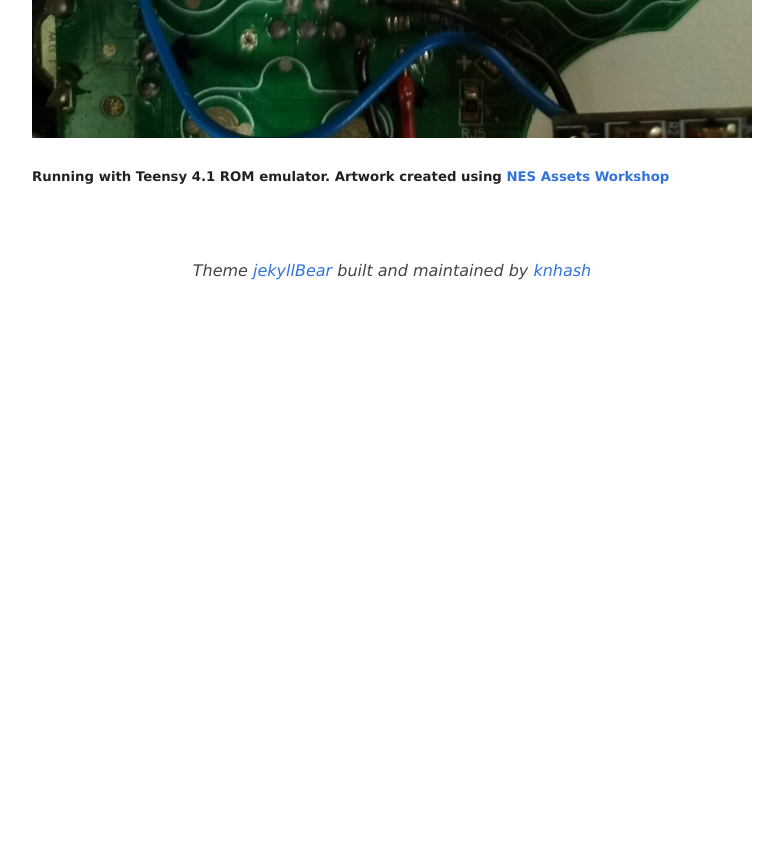
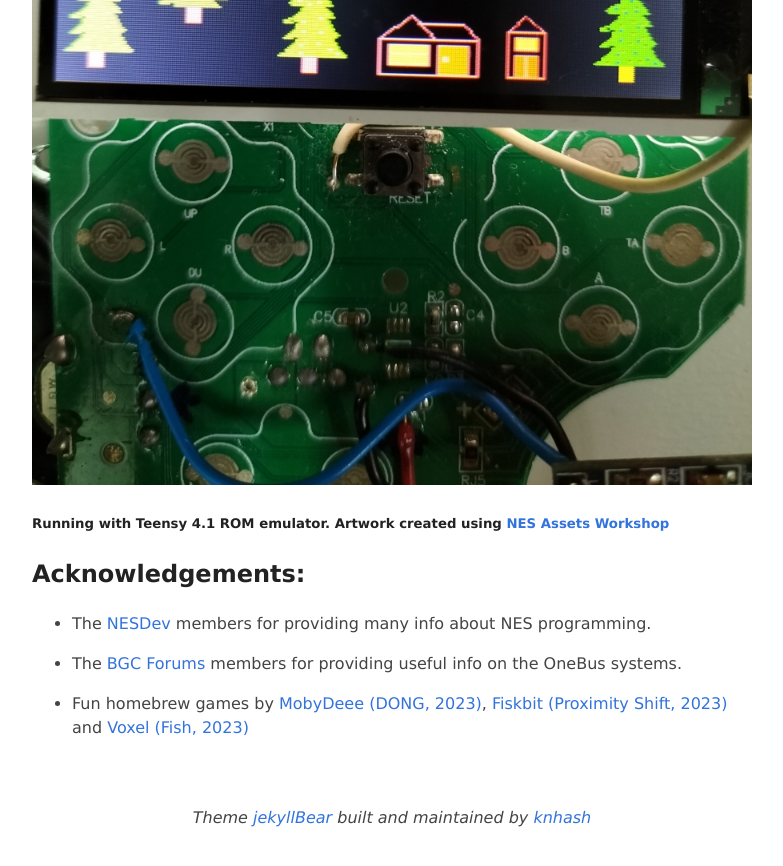
Before and after one commit to nyh-workshop/Custom-ROM-Sup-Game-Box-400in1, a Jekyll site: the page built from index.markdown, in a window 1280 px wide and 900 px high, scrolled down 2684 px. Shown: the top 866 px of the window, without its empty margins (248-1031 px from the left). Built offline with Jekyll 4.4.1, drawn with Linux system fonts in a browser that asks for light colours; emoji names are drawn with the system emoji font; before the commit the page ends 3037 px from its top, so only the background shows below that; some of the changed text lies outside the part shown.

Commit message:
Added more info and PCB link

```diff
--- a/index.markdown
+++ b/index.markdown
@@ -22,9 +22,20 @@
 
 ## Running a Custom ROM:
 
+![Sup 400-in-1 complete with ROM adaptor](images/sup400in1-ROM_withROMadaptor.jpg)
+##### Running a small compilation of homebrews. Fitted with the original plastic casing. A part of the plastic has been broken and filed off near the unit's power switch to accomodate the IDC cables.
+
 ![hello world](images/400in1_ROM_adaptor_helloWorld.jpg)
 ##### Running with actual flash ROM inside.
 
 ![christmas village](images/teensy41_to_handheld_artwork.jpg)
 
 ##### Running with Teensy 4.1 ROM emulator. Artwork created using [NES Assets Workshop](https://nesrocks.itch.io/naw)
+
+## Acknowledgements:
+
+- The [NESDev](https://forums.nesdev.org/) members for providing many info about NES programming.
+
+- The [BGC Forums](http://bootleg.games/BGC_Forum/index.php) members for providing useful info on the OneBus systems.
+
+- Fun homebrew games by [MobyDeee (DONG, 2023)](https://mobydeee.itch.io/dong-nes), [Fiskbit (Proximity Shift, 2023)](https://fiskbit.itch.io/proximity-shift) and [Voxel (Fish, 2023)](https://voxel.itch.io/nes-fish)
```
Also changed, not shown: Custom_ROM.md (+8 -2 lines), images/sup400in1-ROM_withROMadaptor.jpg (added).
